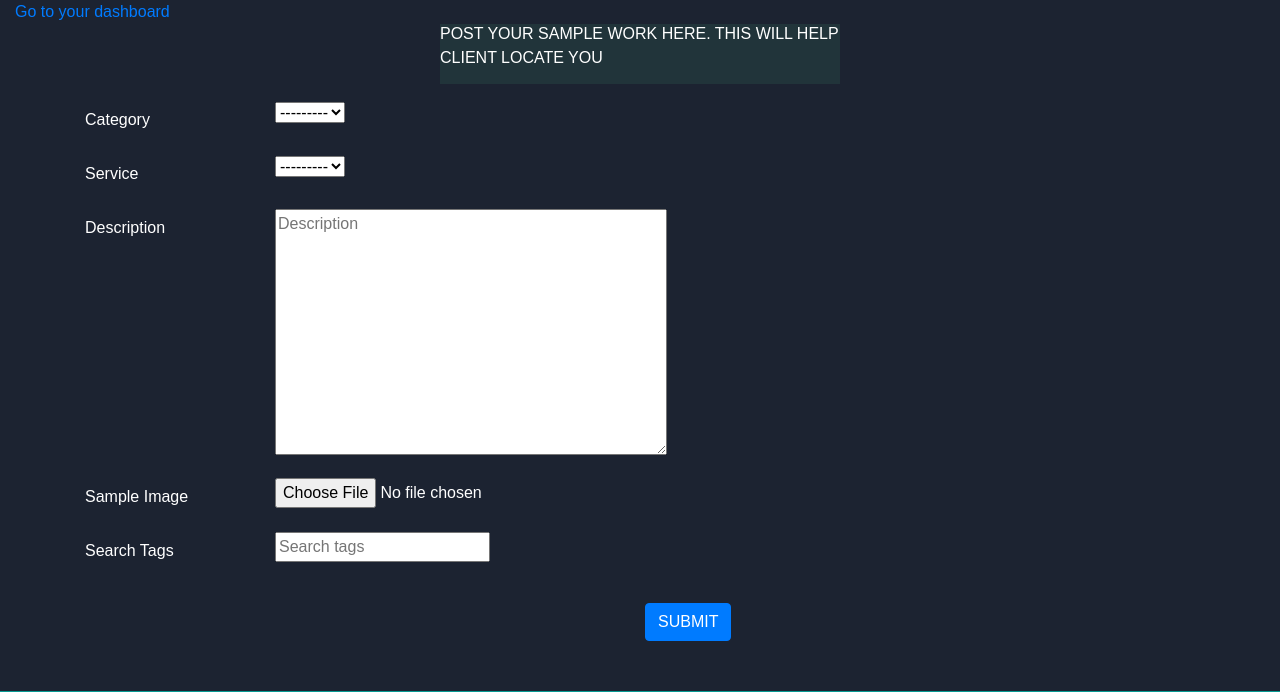
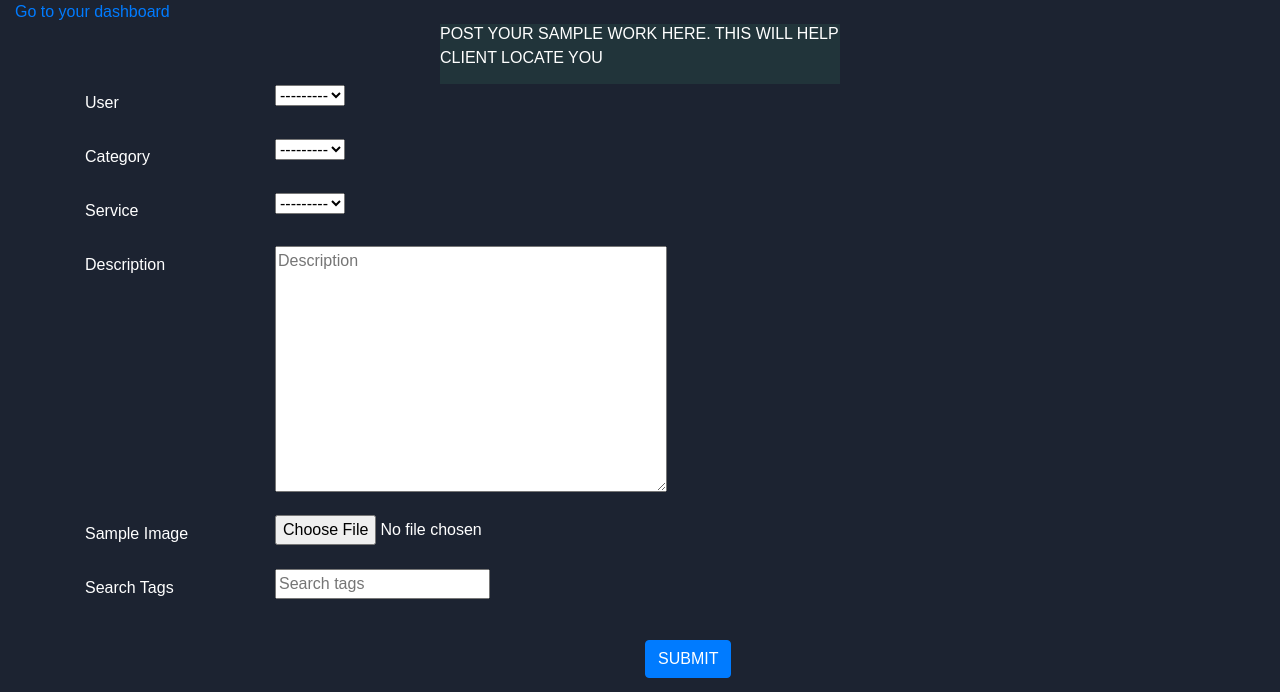
Before and after one commit to TMCreme/brightonplacebackend, a Django app: page /home/sample_project_display/ in a window 1280 px wide. Shown: the part 56-748 px from the top of the page. Run offline with Django 3.2, Linux system fonts and the light colour scheme; a user stored in the database is signed in; data that the repository does not hold is empty; some libraries are stand-ins or nearby versions.

Commit message:
changed views

```diff
--- a/home/templates/home/sample_display.html
+++ b/home/templates/home/sample_display.html
@@ -2,7 +2,7 @@
 
 {% block css %}
 <style>
-    #id_user{display: none}
+    #service_user{display: none}
 </style>
 {% endblock %}
 
@@ -26,8 +26,8 @@
     <form method="post" class="mx-auto" enctype="multipart/form-data">
         {% csrf_token %}
 
-        <div class="form-group row">
-            <!--label for="colFormLabel" class="col-sm-2 col-form-label">User</label-->
+        <div class="form-group row" d="service_user">
+            <label for="colFormLabel" class="col-sm-2 col-form-label">User</label>
             <div class="col-sm-10">
                 {{ sampleproject_form.user | add_class:"css_class" | attr:"placeholder:User" }}
             </div>
```
